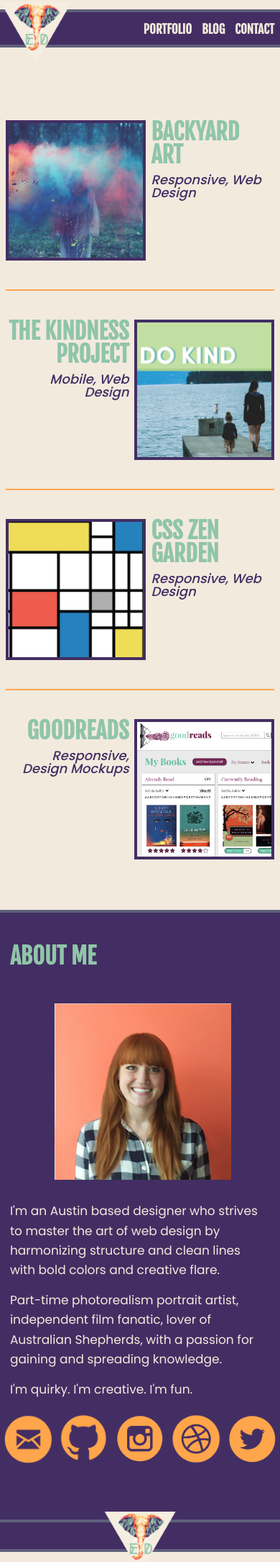
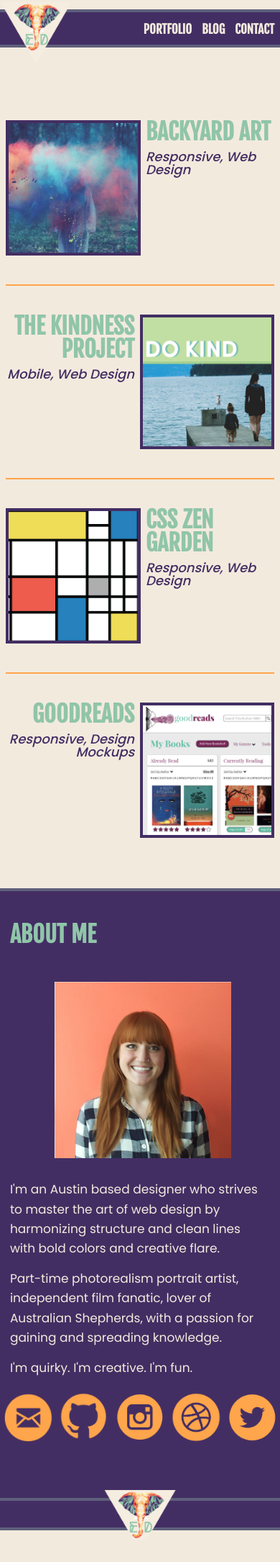
Before and after one commit to staceyatx/staceyatx-github.io, a Jekyll site: the page built from index.html, in a window 390 px wide. Shown: the whole page at 72% size. Built offline with Jekyll 4.4.1, drawn with Linux system fonts in a browser that asks for light colours; nearby versions of some CDN libraries; after the commit the page ends 2140 px from its top, so only the background shows below that.

Commit message:
Safari is doing something weird to my mobile screen

```diff
--- a/css/main.scss
+++ b/css/main.scss
@@ -156,7 +156,7 @@ header {
 			padding: 40px 0 40px 0;
 
 			.image-wrapper {
-				width: 50%;
+				width: 48%;
 			}
 		}
 
```
